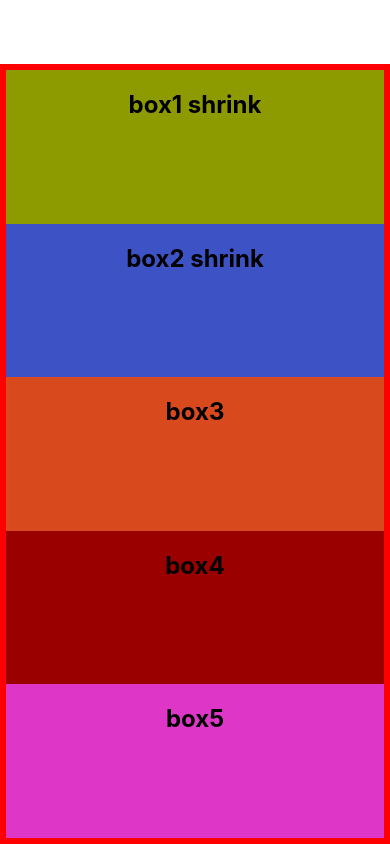
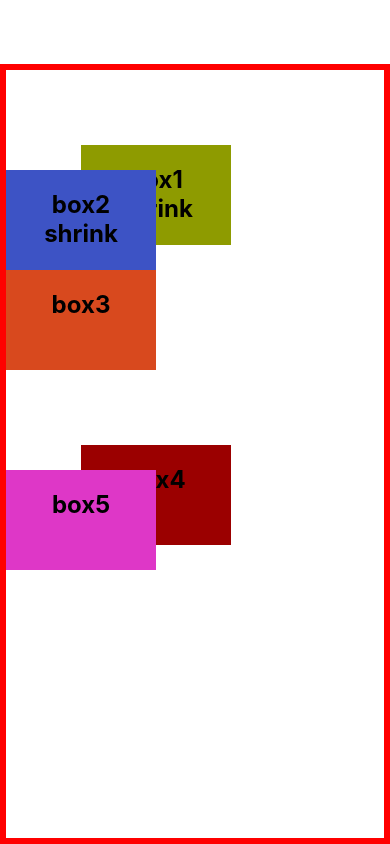
Before and after one commit to jananikangesan/React-Native-Tutorial-for-Beginners, a React Native app: screen / in a window 390 px wide. Built offline with nearby package versions, Linux system fonts and the light colour scheme.

Commit message:
Relative and Absolute Layout

```diff
--- a/App.js
+++ b/App.js
@@ -78,10 +78,10 @@
     {/* <Styling/> */}
 
 
-    <Box style={{backgroundColor:"#8e9b00"}} children="box1 shrink"/>
+    <Box style={{backgroundColor:"#8e9b00", top:75, left:75}} children="box1 shrink"/>
     <Box style={{backgroundColor:"#3d53c5ff"}}>box2 shrink</Box>
     <Box style={{backgroundColor:"#d8491eff"}}>box3</Box>
-    <Box style={{backgroundColor:"#9b0000ff"}}>box4</Box>
+    <Box style={{backgroundColor:"#9b0000ff", top:75, left:75}}>box4</Box>
     <Box style={{backgroundColor:"#de37c7ff"}}>box5</Box>
 
 
--- a/components/Box.js
+++ b/components/Box.js
@@ -15,7 +15,8 @@
     box:{
         backgroundColor:"#fff",
         padding:20,
-        flexGrow: 1
+        width:150,
+        height:100 ,
     },
     text:{
         fontSize:24,
```
